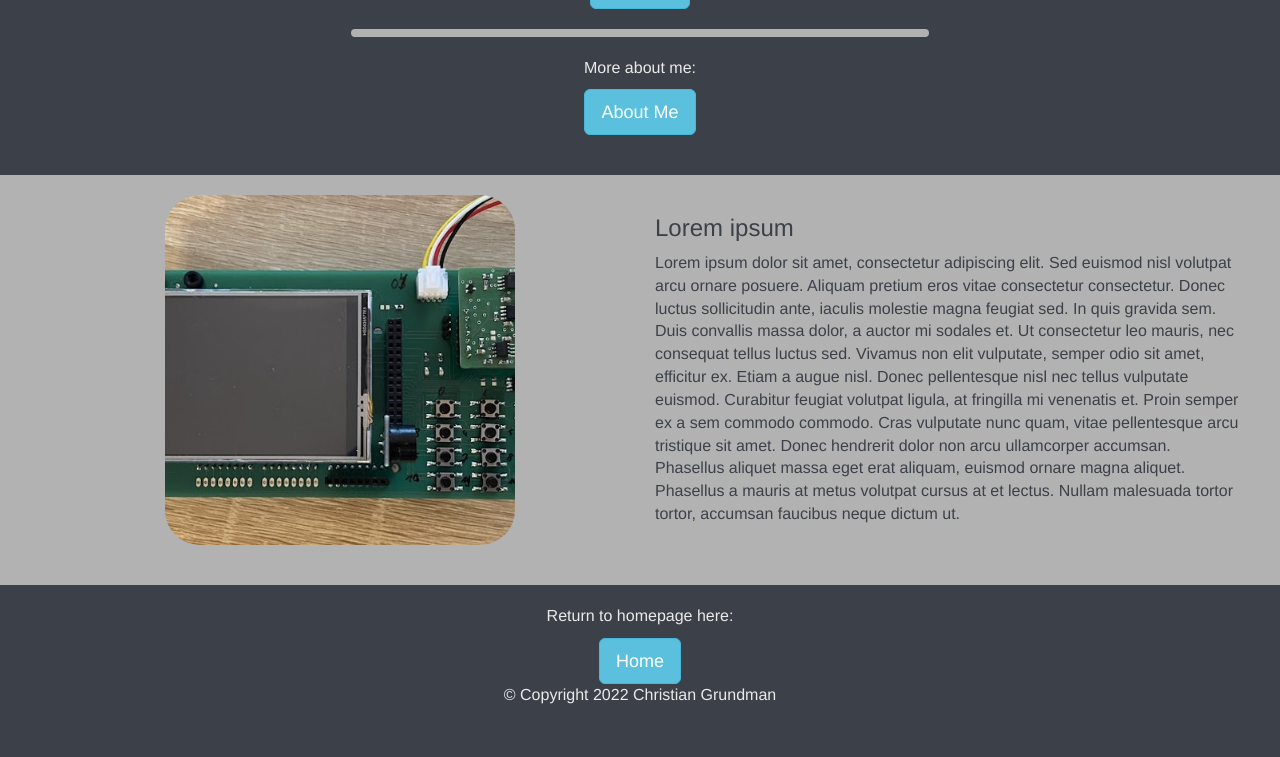
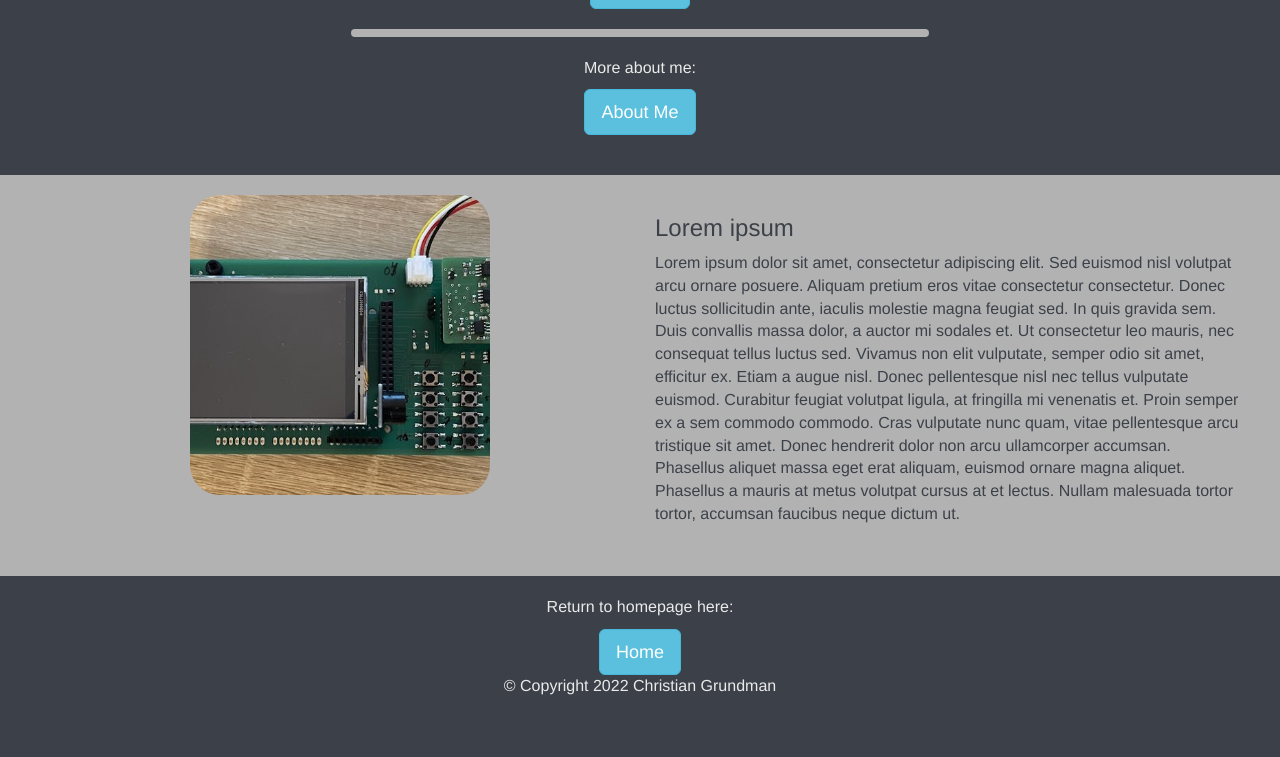
Before and after one commit to cgrundman/christian-grundman-website, a Flask app: page /secret in a window 1280 px wide. Shown: the part 317-1074 px from the top of the page. After the commit the page ends 1012 px from the top, so only its background shows below. Run offline with Flask 2, Linux system fonts and the light colour scheme; some libraries are stand-ins or nearby versions.

Commit message:
Shrunk thumbnail images

```diff
--- a/static/css/styles.css
+++ b/static/css/styles.css
@@ -45,8 +45,8 @@ section {
 }
 
 .img_thumbnail {
-    width: 350px;
-    height: 350px;
+    width: 300px;
+    height: 300px;
     object-fit:cover;
     border-radius: 10%;
 }
--- a/todo.txt
+++ b/todo.txt
@@ -1,3 +1,5 @@
+*** Fix thumbnail images on projects to work on mobil
+
 1a) Add German version to site, think about how to do this
 1b) Add Social Media and Professional contact links - add to footer
 1c) Add icons to buttons for resumes (flags)
```
